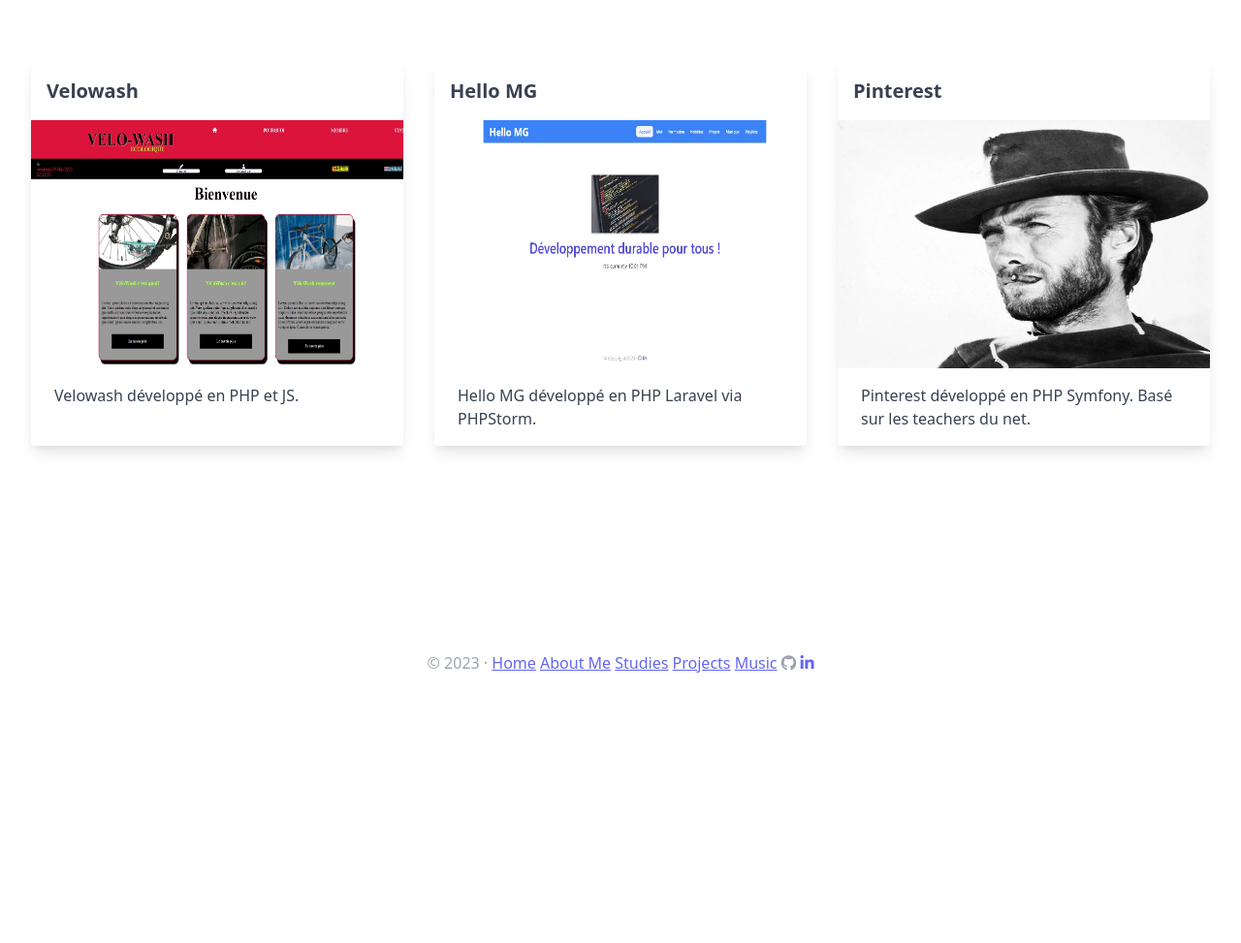
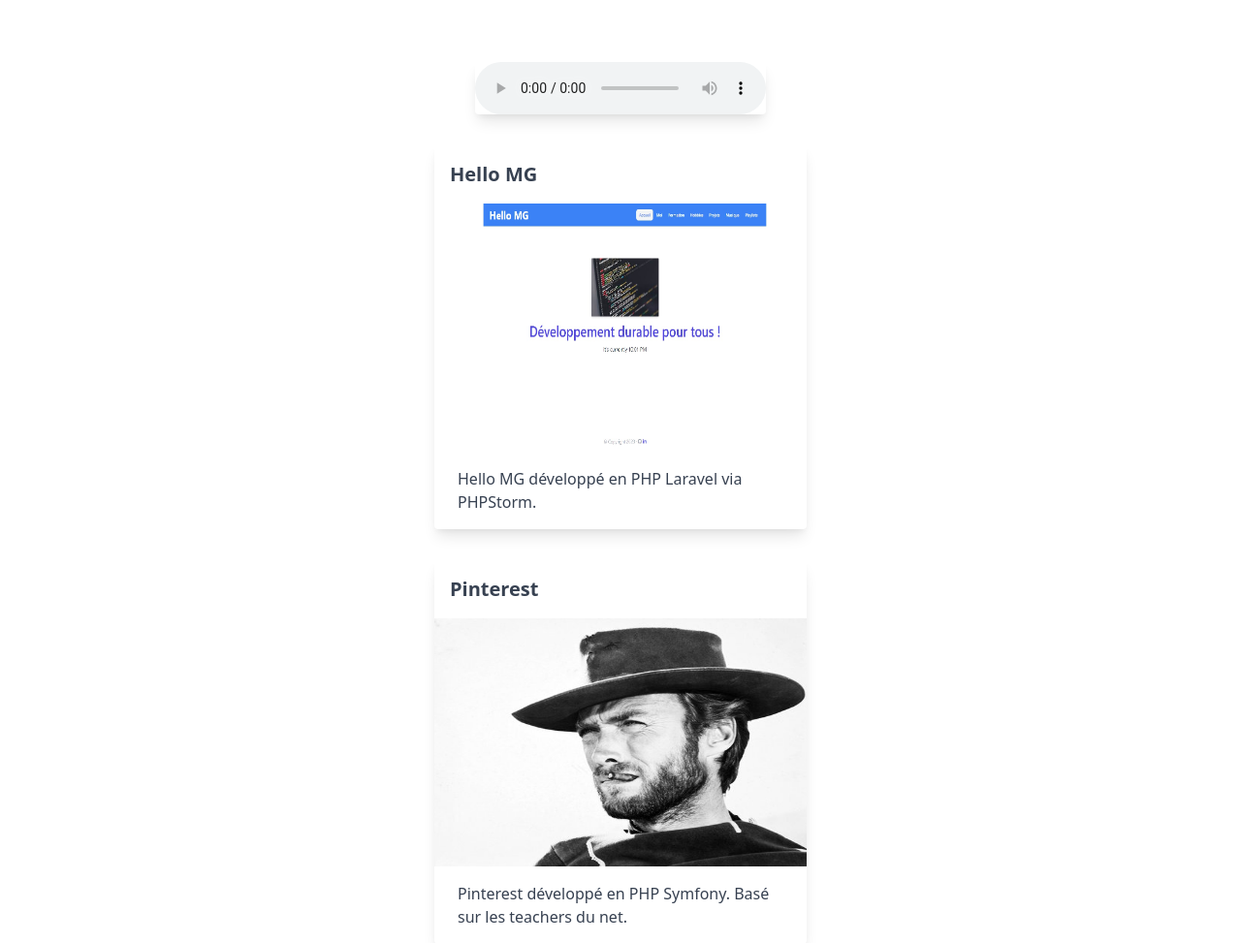
Before and after one commit to Matthieu7924/hello-mg-sf5, a Symfony app: template templates/pages/test.html.twig in a window 1280 px wide. Shown: the part 80-1053 px from the top of the page at 97% size. Before the commit the page ends 774 px from the top, so only its background shows below. Run offline with Twig, Linux system fonts and the light colour scheme; the template is opened without the code that fills it, so the values that code supplies are empty; some libraries are stand-ins or nearby versions.

Commit message:
test def

```diff
--- a/templates/pages/test.html.twig
+++ b/templates/pages/test.html.twig
@@ -6,12 +6,10 @@
 
     <div class="flex">
         <div class="flex-1 max-w-sm rounded overflow-hidden shadow-lg m-4">
-            <h2 class="text-gray-700 text-xl font-bold p-4">Velowash</h2>
-            <img src="{{ asset('/images/velowash.jpg') }}" alt="Velowash" class="w-full h-64 project-image">
-            <div class="px-6 py-4">
-                <p class="text-gray-700 text-base">
-                    Velowash développé en PHP et JS.
-                </p>
+            <audio controls>
+            <source src="{{ asset('music/LV88-HLM.mp3') }}" type="audio/mpeg">
+            Your browser does not support the audio element.
+        </audio>
             </div>
         </div>
 
```
Also changed, not shown: 1 other file.
